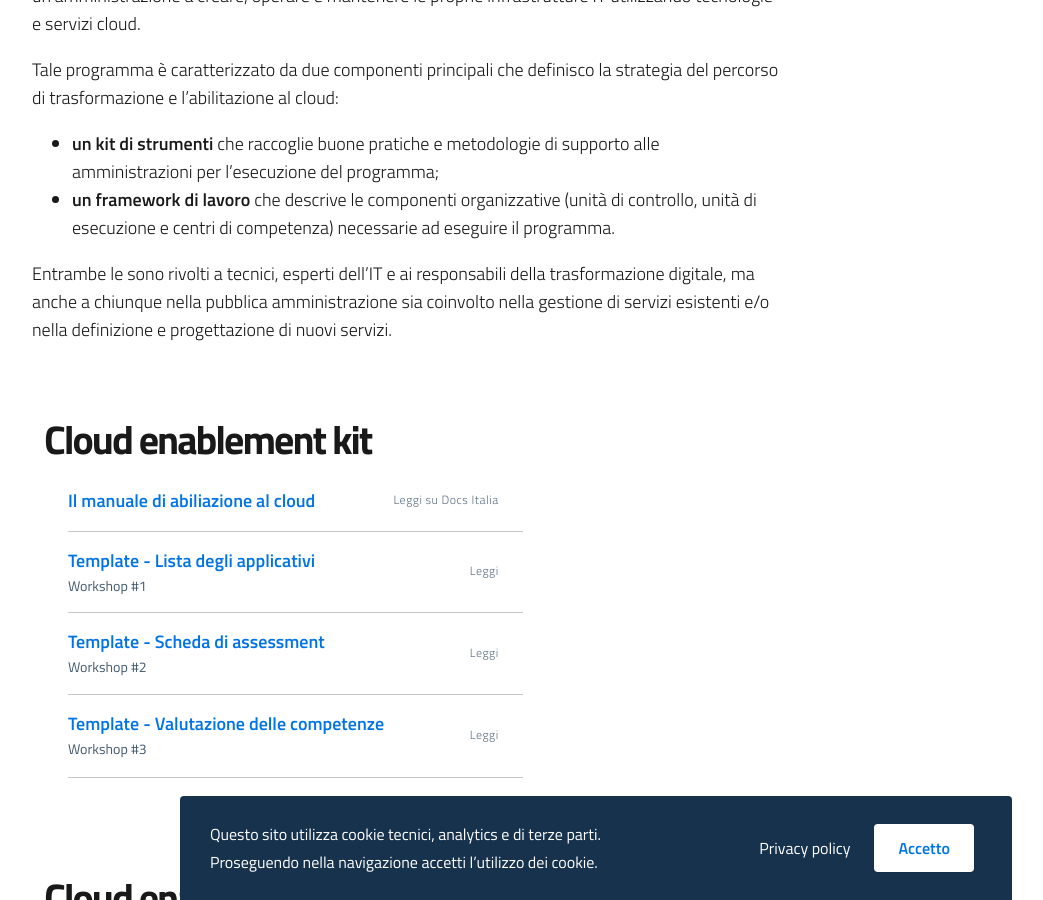
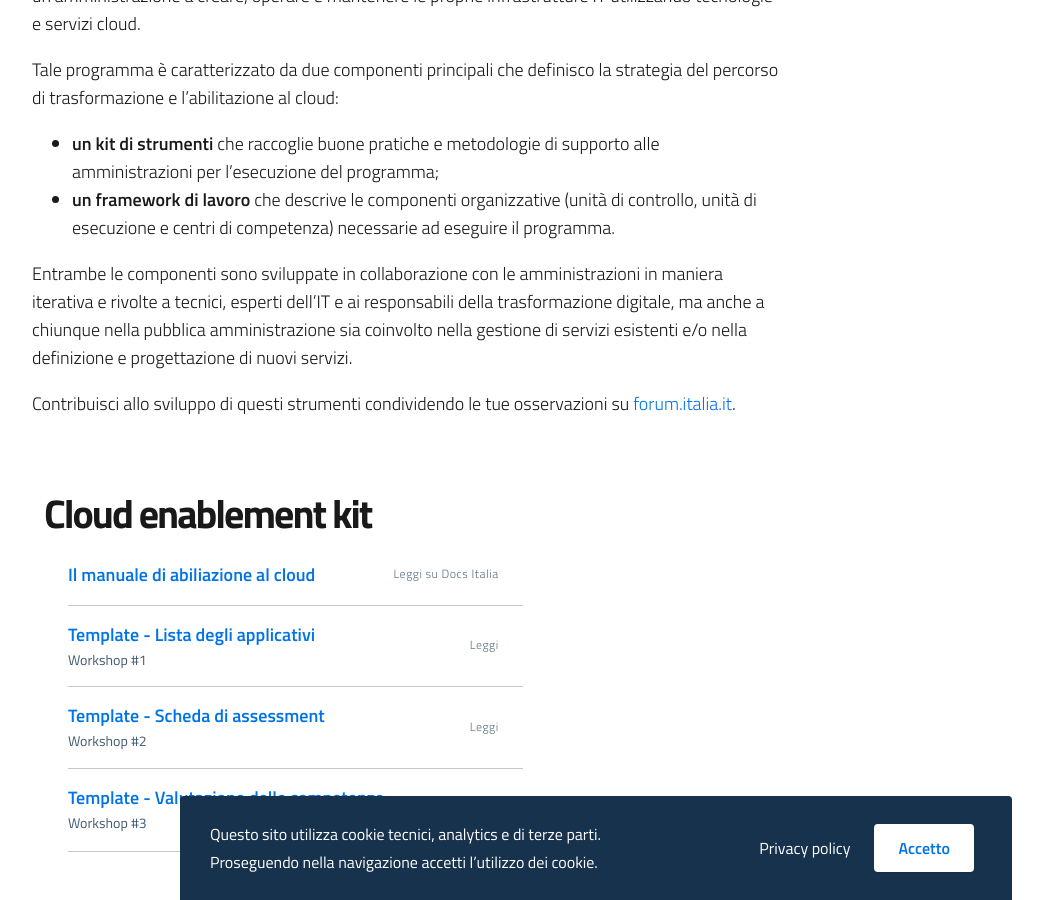
Before and after one commit to italia/cloud.italia.it, a Jekyll site: the page built from it/cloud-enablement.md, in a window 1280 px wide and 900 px high, scrolled down 618 px. Shown: the whole window, without its empty margins (44-1087 px from the left). Built offline with Jekyll 4.4.1, drawn with Linux system fonts in a browser that asks for light colours.

Commit message:
aggiunto forum

```diff
--- a/it/cloud-enablement.md
+++ b/it/cloud-enablement.md
@@ -23,11 +23,14 @@ principali che definisco la strategia del percorso di trasformazione e l'abilita
   controllo, unità di esecuzione e centri di competenza)  necessarie ad
   eseguire il programma.
 
-Entrambe le  sono rivolti a tecnici, esperti dell’IT e ai
+Entrambe le componenti sono sviluppate in collaborazione con le
+amministrazioni in maniera iterativa e rivolte a tecnici, esperti dell’IT e ai
 responsabili della trasformazione digitale, ma anche a chiunque nella
 pubblica amministrazione sia coinvolto nella gestione di servizi esistenti e/o
 nella definizione e progettazione di nuovi servizi.
 
+Contribuisci allo sviluppo di questi strumenti condividendo le tue osservazioni su
+[forum.italia.it](https://forum.italia.it/c/piano-triennale/data-center-e-cloud).
 
 
 {% include cep/cep-sections.html %}
```
